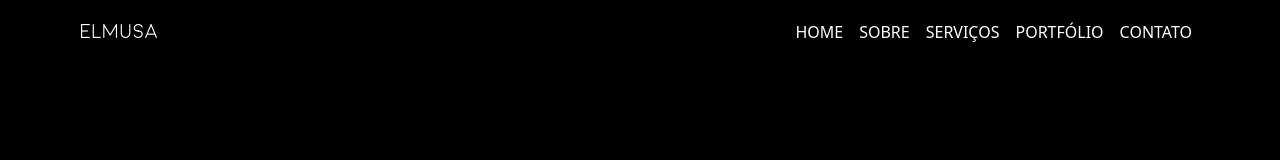
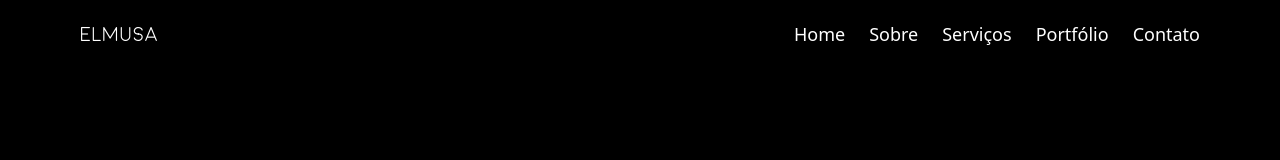
Before and after one commit to Samuel0102/elmusa-portfolio-vue, a Vue app: page / in a window 1280 px wide. Shown: the top 160 px of the page. Built offline with nearby package versions, Linux system fonts and the light colour scheme.

Commit message:
Header Responsivo, Animado e Finalizado

```diff
--- a/src/components/TheHeader.vue
+++ b/src/components/TheHeader.vue
@@ -1,9 +1,9 @@
 <template>
-  <header>
-    <h1 class="text-white leading-6 text-xl" id="port-title">Elmusa</h1>
+  <header class="header">
+    <h1 class="leading-6 text-xl font-medium" id="port-title">Elmusa</h1>
 
     <nav v-if="isOnIndex">
-      <ul class="text-white hidden sm:block">
+      <ul class="hidden sm:block ul space-x-6">
         <li><a href="#home">Home</a></li>
         <li><a href="#about">Sobre</a></li>
         <li><a href="#services">Serviços</a></li>
@@ -13,24 +13,21 @@
     </nav>
 
     <div v-else>
-        <router-link to="/" class="text-white">
-          <i class="fas fa-arrow-left mr-3"></i>Back to Index
-        </router-link>
+      <router-link to="/" class="text-white">
+        <i class="fas fa-arrow-left mr-3"></i>Back to Index
+      </router-link>
     </div>
-
   </header>
 </template>
 
 <script>
 export default {
   computed: {
-    isOnIndex(){
-      return this.$route.name === "Index"
-    }
-  }
-
-}
-
+    isOnIndex() {
+      return this.$route.name === "Index";
+    },
+  },
+};
 </script>
 
 <style scoped>
@@ -43,12 +40,30 @@ export default {
   font-family: Moon;
 }
 
-header{
-  @apply flex items-baseline justify-between px-6 md:px-10 lg:px-20 py-5 bg-black sticky top-0 w-full z-10;
+.header {
+  @apply text-white flex items-baseline justify-between
+           px-6 md:px-10 lg:px-20 py-5 bg-black sticky
+           top-0 w-full z-10;
 }
 
-ul li{
-  @apply inline px-2 font-medium uppercase;
+.ul li {
+  @apply inline font-medium relative text-lg;
 }
 
+.ul li:hover:before {
+  animation: underline 1s both;
+  content: "";
+  bottom: 0;
+  border: 1px solid white;
+  position: absolute;
+}
+
+@keyframes underline {
+  from {
+    width: 0;
+  }
+  to {
+    width: 99.8%;
+  }
+}
 </style>
```
